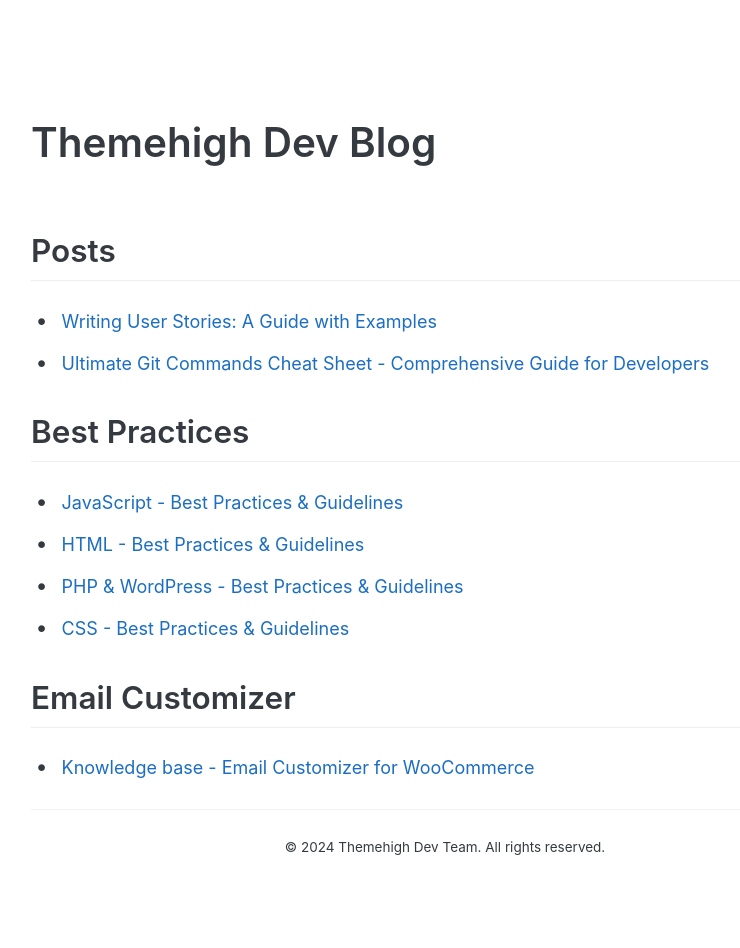
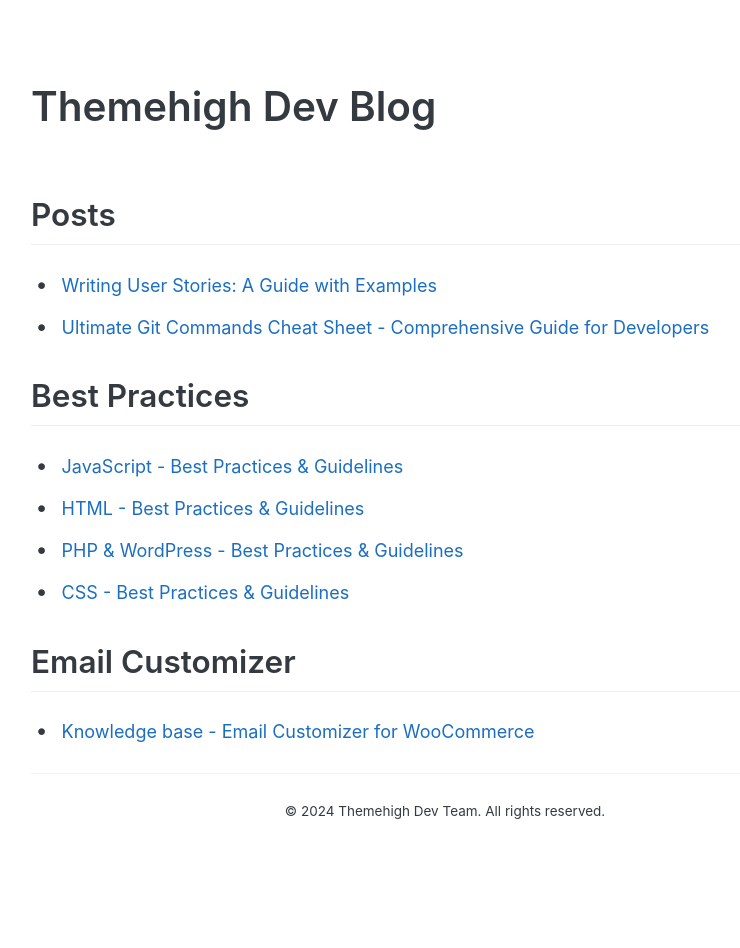
Before and after one commit to Themehigh/themehigh.github.io, a Jekyll site: the page built from index.markdown, in a window 1280 px wide. Shown: the whole page, without its empty margins (195-935 px from the left). Built offline with Jekyll 4.4.1, drawn with Linux system fonts in a browser that asks for light colours; after the commit the page ends 912 px from its top, so only the background shows below that.

Commit message:
top padding on site content reduced

```diff
--- a/_sass/_site.scss
+++ b/_sass/_site.scss
@@ -18,7 +18,7 @@ body {
 
 .content-container {
   max-width: 48rem;
-  padding: 5rem 1rem;
+  padding: 3rem 1rem 5rem;
   margin-left:  auto;
   margin-right: auto;
 
```
